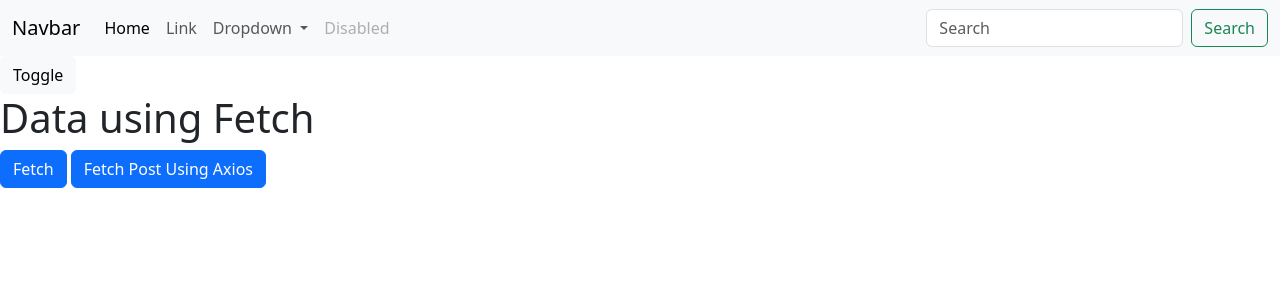
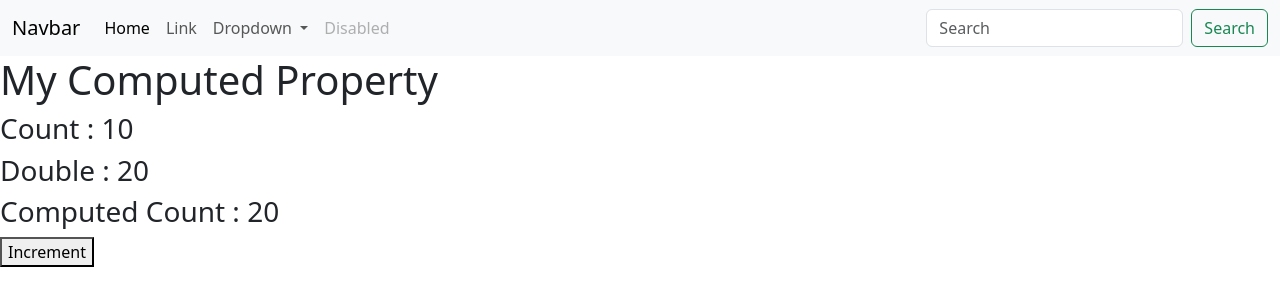
Before and after one commit to raniganj/myvueproject3, a Vue app: page / in a window 1280 px wide. Shown: the top 306 px of the page. Built offline with nearby package versions, Linux system fonts and the light colour scheme.

Commit message:
computed property

```diff
--- a/src/App.vue
+++ b/src/App.vue
@@ -1,10 +1,10 @@
 <script setup>
 import MyNavbar from './components/MyNavbar.vue'
-import MyDynamicComponent from './components/MyDynamicComponent.vue'
+import MyComputedProperty from './components/MyComputedProperty.vue'
 </script>
 
 <template>
   <MyNavbar />
 
-  <MyDynamicComponent />
+  <MyComputedProperty />
 </template>
--- /dev/null
+++ b/src/components/MyComputedProperty.vue
@@ -0,0 +1,21 @@
+<script setup>
+import { computed, ref } from 'vue'
+
+let count = ref(10)
+let computedCount = computed(() => {
+  return count.value * 2
+})
+
+let doubleCount = () => {
+  return count.value * 2
+}
+</script>
+
+<template>
+  <h1>My Computed Property</h1>
+  <h3>Count : {{ count }}</h3>
+  <h3>Double : {{ doubleCount() }}</h3>
+  <h3>Computed Count : {{ computedCount }}</h3>
+
+  <button @click="count++">Increment</button>
+</template>
```
